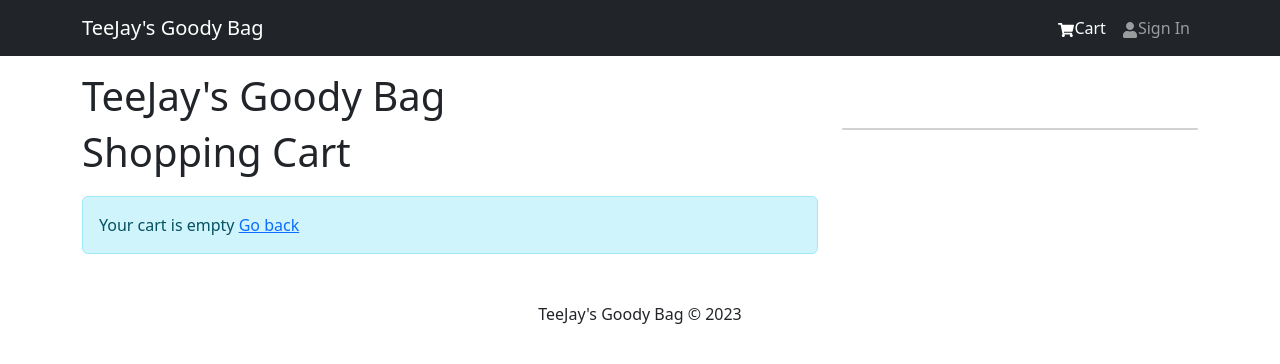
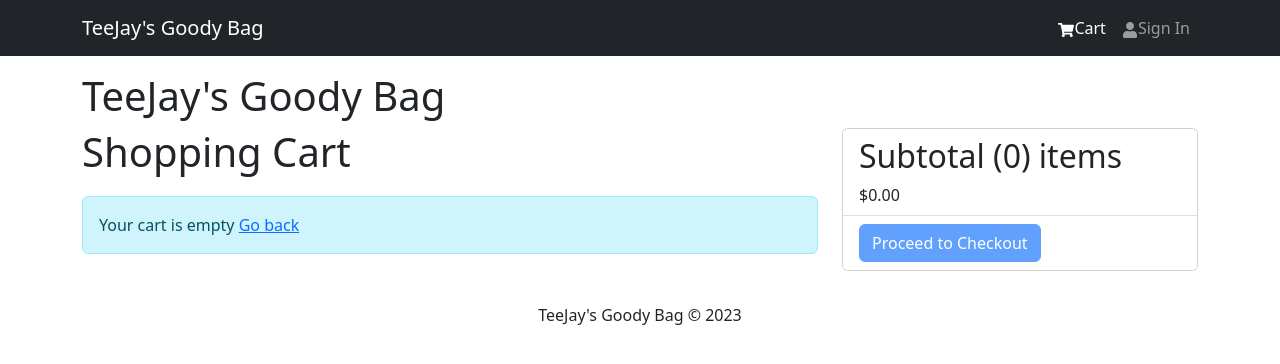
Before and after one commit to teejay327/teejaysgoodybag, a React (Create React App) app in the folder frontend/: page /cart in a window 1280 px wide. Shown: the top 364 px of the page. Built offline with nearby package versions, Linux system fonts and the light colour scheme.

Commit message:
Finished updating shopping cart logic

```diff
--- a/frontend/src/screens/CartScreen.jsx
+++ b/frontend/src/screens/CartScreen.jsx
@@ -4,7 +4,7 @@ import { Link, useNavigate } from 'react-router-dom';
 import { Row, Col, ListGroup, Image, Form, Button, Card } from 'react-bootstrap';
 import { FaTrash } from 'react-icons/fa';
 import Message from '../components/Message';
-
+import { addToCart } from '../slices/cartSlice';
 
 const CartScreen = () => {
   const navigate = useNavigate();
@@ -12,6 +12,10 @@ const CartScreen = () => {
 
   const cart = useSelector((state) => state.cart);
   const { cartItems } = cart;
+
+  const addToCartHandler = async (product,qty) => {
+    dispatch(addToCart({...product,qty}))
+  }
 
   return (
     <Row>
@@ -41,7 +45,7 @@ const CartScreen = () => {
                     <Form.Control
                       as='select'
                       value={ item.qty }
-                      onChange={(e) => { } }
+                      onChange={ (e) => addToCartHandler(item, Number(e.target.value)) }
                       >
                       {[...Array(item.countInStock).keys()].map((x) => {
                         return <option key={x + 1} value={x + 1}>
@@ -64,7 +68,24 @@ const CartScreen = () => {
       </Col>
       <Col md={4} >
         <Card>
-
+          <ListGroup variant='flush'>
+            <ListGroup.Item>
+              <h2>
+                Subtotal ({ cartItems.reduce((acc,item) => {
+                  return acc + item.qty;
+                },0)}) items
+              </h2>
+              ${ cartItems.reduce((acc, item) => {
+                return acc + item.qty * item.price;
+              },0).toFixed(2) }
+            </ListGroup.Item>
+            <ListGroup.Item>
+              <Button type='button' className='btn-block'
+                disabled={ cartItems.length === 0 }>
+                Proceed to Checkout
+              </Button>
+            </ListGroup.Item>
+          </ListGroup>
         </Card>
       </Col>
     </Row>
```
